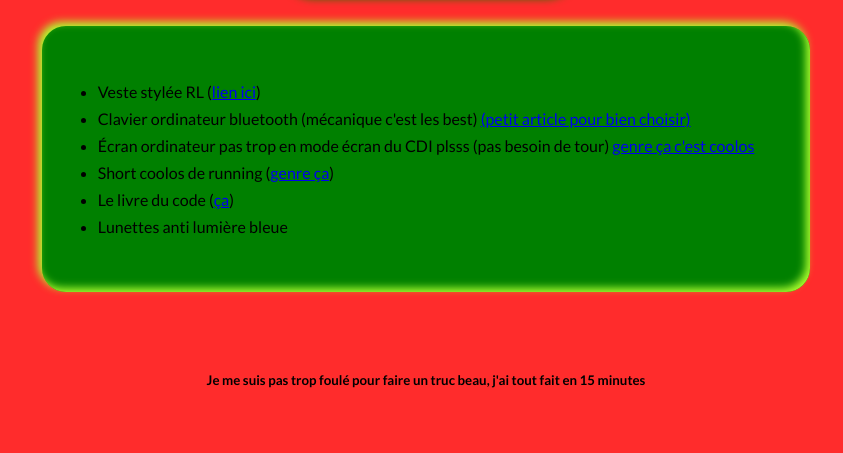
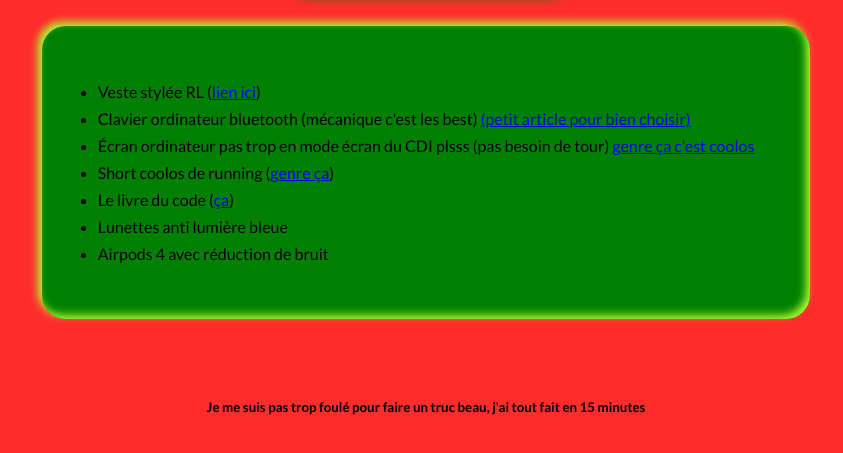
Before and after one commit to anto456765/liste-noel, a plain HTML site: page index.html in a window 1280 px wide. Shown: the part 109-562 px from the top of the page, without its empty margins (214-1057 px from the left). Drawn offline with Linux system fonts and the light colour scheme.

Commit message:
Update index.html

```diff
--- a/index.html
+++ b/index.html
@@ -19,6 +19,7 @@
             <li>Short coolos de running (<a href="https://www.nike.com/fr/t/short-de-running-avec-sous-short-integre-5-cm-dri-fit-adv-aeroswift-pour-PtdsfC/FN3349-736" target="_blank">genre ça</a>)</li>
             <li>Le livre du code (<a href="https://www.cultura.com/p-l-art-du-code-9782412086827.html?utm_source=google&utm_medium=cpc&utm_campaign=PMAX_Livre_Prio&gad_source=1&gad_campaignid=17348124713&gbraid=0AAAAADprv0aEdRdfcx2tsF7nqt8Wiwc74&gclid=CjwKCAiA86_JBhAIEiwA4i9Ju304RB0WDQqQzNuIBJKNQuXDrqLTTkbIjtJdCxSlxLEuC4gqAHeIyRoC_V0QAvD_BwE" target="_blank">ça</a>)</li>
             <li>Lunettes anti lumière bleue</li>
+            <li>Airpods 4 avec réduction de bruit</li>
         </ul>
     </main>
     <footer>
```
